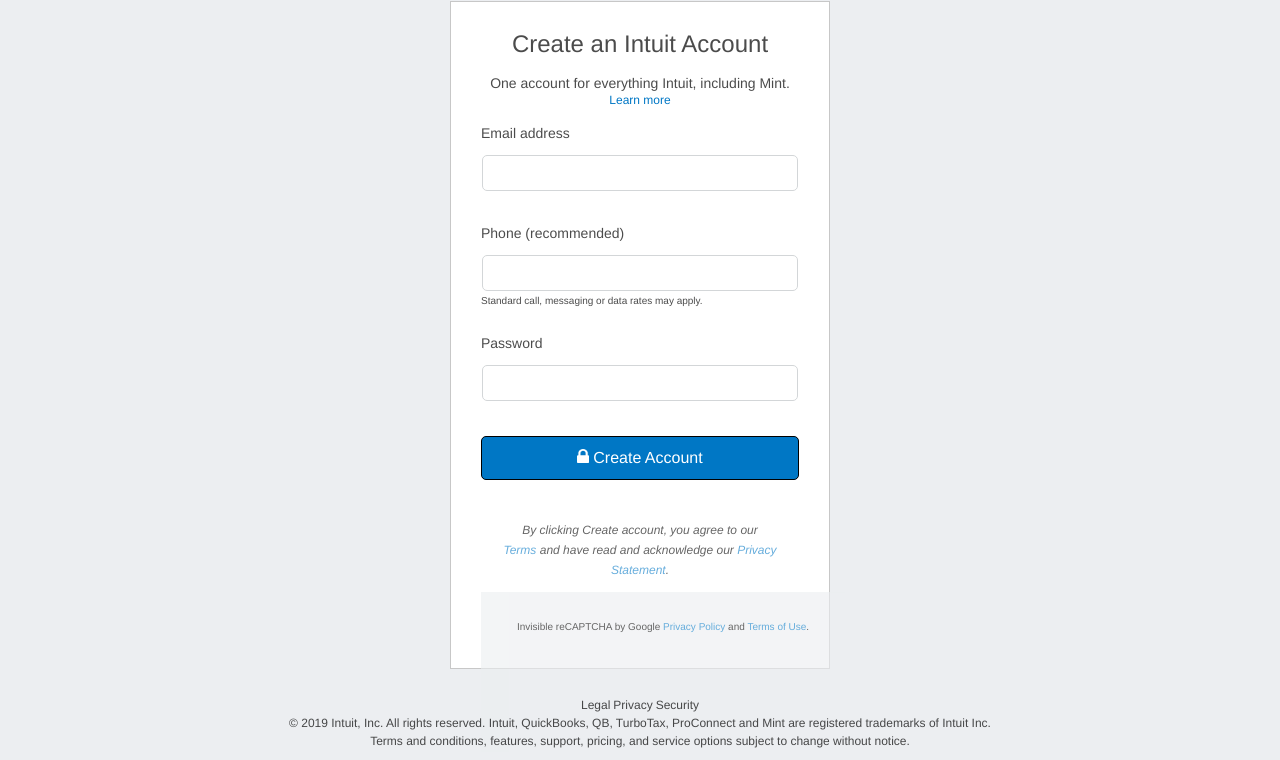
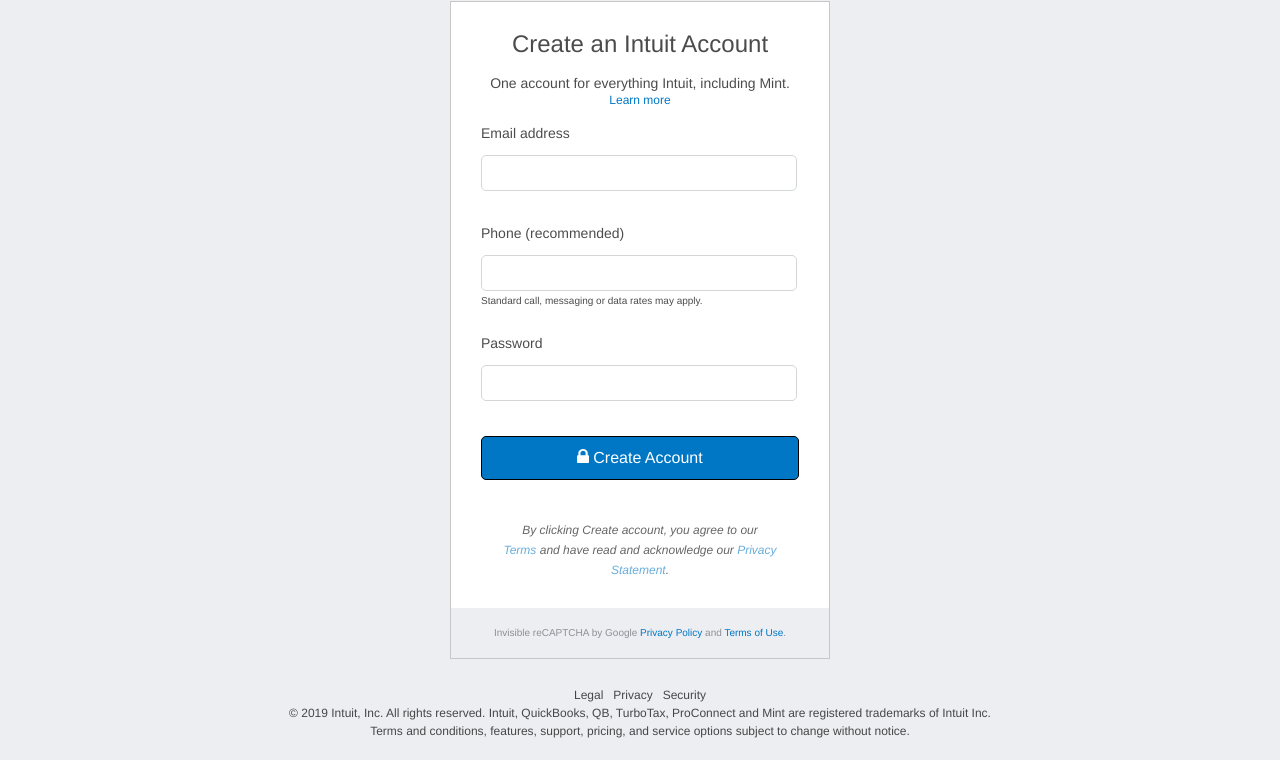
Before and after one commit to kikupiku/mint-form-clone, a plain HTML site: page index.html in a window 1280 px wide. Shown: the part 170-930 px from the top of the page. Drawn offline with Linux system fonts and the light colour scheme.

Commit message:
finish formatting page except ling decoration

```diff
--- a/index.html
+++ b/index.html
@@ -23,6 +23,8 @@
         </button>
       </div>
     </header>
+
+
     <main>
       <div class="title">
         <img src="./assets/intuit-logo.png" alt="Intuit logo">
@@ -35,8 +37,9 @@
         <img class="logo" src="./assets/turbotax-icon.png" alt="turbotax">
         <span>turbotax</span>
       </div>
-      <section class="container">
-        <fieldset>
+
+      <div class="container">
+        <div class="form-wrapper">
           <form class="create-account" action="index.html" method="post">
             <legend>Create an Intuit Account</legend>
             <h5>One account for everything Intuit, including Mint.</h5>
@@ -59,13 +62,15 @@
               Create Account
             </button>
             <p class="terms-agreement">By clicking Create account, you agree to our<br><a href="#">Terms</a> and have read and acknowledge our <a href="#">Privacy<br>Statement</a>.</p>
-          </fieldset>
-          <div class="form-footnote">
-              <p>Invisible reCAPTCHA by Google <a href="#">Privacy Policy</a> and <a href="#">Terms of Use</a>.</p>
-          </div>
-        </form>
-      </section>
+          </form>
+        </div>
+      </div>
+      <div class="form-footnote">
+        <p>Invisible reCAPTCHA by Google <a href="#">Privacy Policy</a> and <a href="#">Terms of Use</a>.</p>
+      </div>
     </main>
+
+
     <footer>
       <div class="footer-links">
         <span><a id="legal" href="#">Legal</a></span>
--- a/style.css
+++ b/style.css
@@ -109,6 +109,7 @@
 }
 
 main {
+  height: 759px;
   width: 100%;
 
 }
@@ -146,17 +147,19 @@
 
 .container {
   background: white;
-  border: 1px solid #C7C7C7;
+  border-top: 1px solid #C7C7C7;
+  border-left: 1px solid #C7C7C7;
+  border-right: 1px solid #C7C7C7;
   height: 606px;
-  margin: 0 auto;
-  padding: 30px;
+  margin: 0 auto 20px auto;
   text-align: center;
-  width: 318px;
+  width: 378px;
 }
 
-.container * {
-  margin-left: auto;
-  margin-right: auto;
+.form-wrapper {
+  padding: 30px;
+  width: 318px;
+  margin: 0 auto;
 }
 
 legend {
@@ -227,29 +230,37 @@
   opacity: 0.6;
 }
 
-fieldset {
-  height: 560px;
+.form-wrapper {
+  height: 548px;
 }
 
 .form-footnote {
   background: #ECEEF1;
-  background-size: 100%, 100%;
+  border-bottom: 1px solid #C7C7C7;
+  border-left: 1px solid #C7C7C7;
+  border-right: 1px solid #C7C7C7;
+  bottom: 20px;
   font-size: 10px;
-  height: 100px;
-  opacity: 0.6;
-  padding: 30px 30px;
-  width: 304px;
+  margin: 0 auto;
+  padding: 20px 30px;
+  position: relative;
+  text-align: center;
+  width: 318px;
+}
+
+.form-footnote p {
+  color: #8D9096;
 }
 
 /* FOOTER---------------------------------------------------------------- */
 
 footer {
   font-size: 12px;
-  margin: 0 auto;
+  margin: 20px auto;
   opacity: 0.7;
+  position: relative;
+  text-align: center;
   width: 100%;
-
-  text-align: center;
 }
 
 .footer-links {
@@ -283,6 +294,10 @@
   text-decoration: none;
 }
 
+#privacy {
+  padding: 0 7px;
+}
+
 /* TEXT FORMATTING-------------------------------------------------------- */
 
 p,
```
